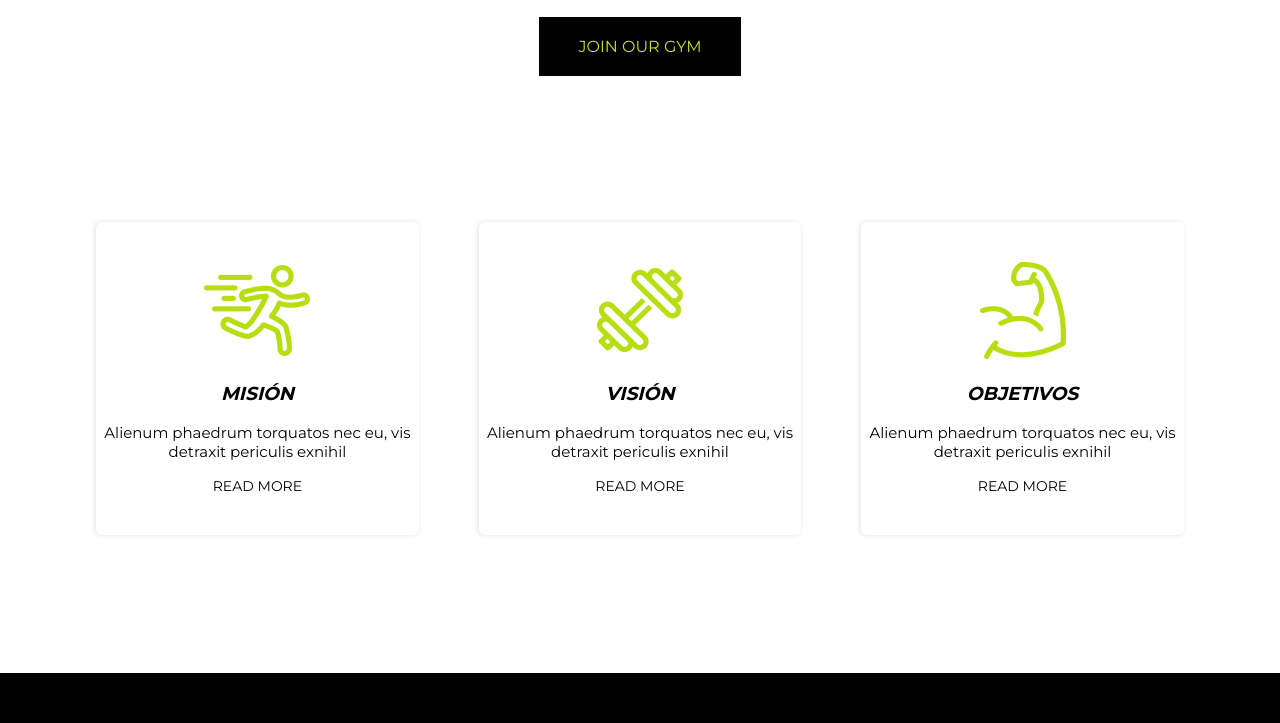
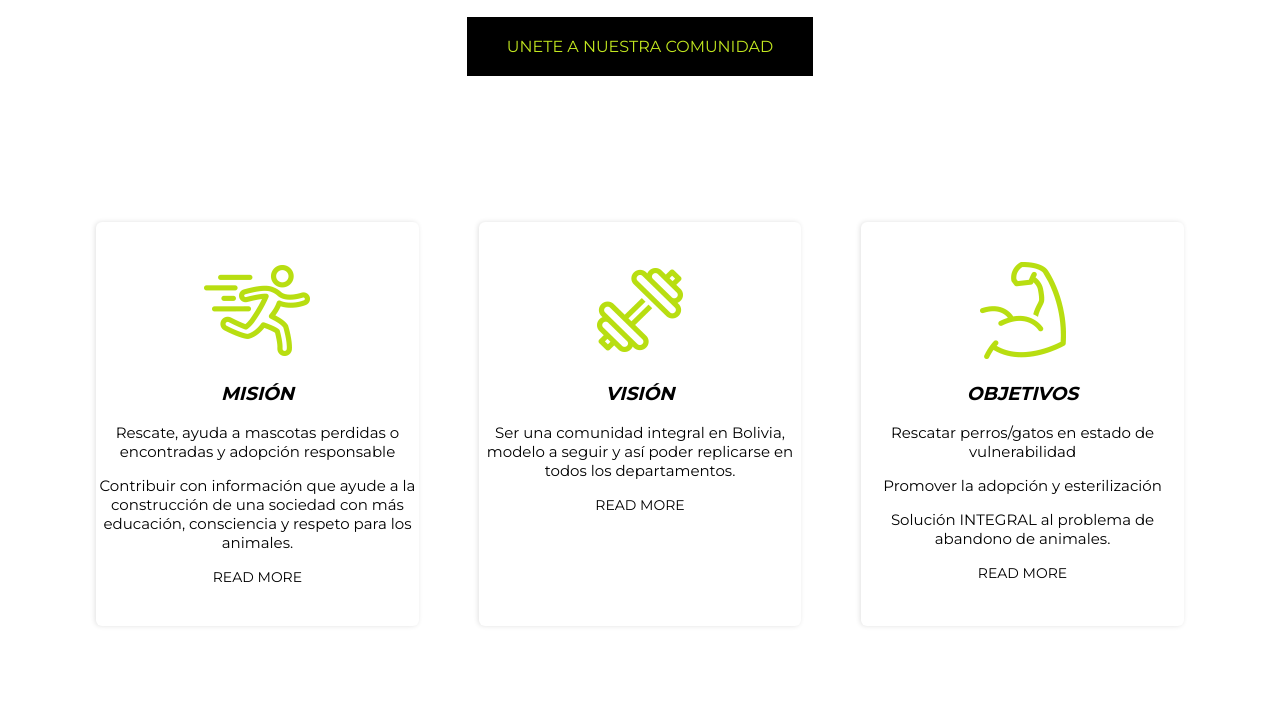
Before and after one commit to RamirezInformation/proyecto-mascotas, a plain HTML site: page index.html in a window 1280 px wide. Shown: the part 578-1301 px from the top of the page. Drawn offline with nearby package versions, Linux system fonts and the light colour scheme.

Commit message:
cambio en el menu

```diff
--- a/index.html
+++ b/index.html
@@ -30,8 +30,8 @@
         <link rel="preconnect" href="https://fonts.gstatic.com">
         <link href="https://fonts.googleapis.com/css2?family=Montserrat:wght@400;700;800&display=swap" rel="stylesheet">
     <div class="titular">
-        <h1>STAR YOUR FREE WORKOUT.</h1>
-        <a href="">JOIN OUR GYM</a>
+        <h1>TU PUEDES SER LA DIFERENCIA.</h1>
+        <a href="">UNETE A NUESTRA COMUNIDAD</a>
     </div>
     </header>
     <section id="tarjetas">
@@ -41,21 +41,26 @@
                 <div class="tarjeta">
                     <img src="imagenes/icon-1.png" alt="">
                     <h3>MISIÓN</h3>
-                    <p>Alienum phaedrum torquatos nec eu, vis detraxit periculis exnihil</p>
+                    <p>Rescate, ayuda a mascotas perdidas o encontradas y adopción responsable</p>
+                    <p>
+                        Contribuir con información que ayude a la construcción de una sociedad
+                        con más educación, consciencia y respeto para los animales.</p>
                     <a href="">READ MORE</a>
                 </div>
 
                 <div id="segunda-tarjeta" class="tarjeta">
                     <img src="imagenes/icon-2.png" alt="">
                     <h3>VISIÓN</h3>
-                    <p>Alienum phaedrum torquatos nec eu, vis detraxit periculis exnihil</p>
+                    <p>Ser una comunidad integral en Bolivia, modelo a seguir y  así poder replicarse en todos los departamentos.</p>
                     <a href="">READ MORE</a>
                 </div>
 
                 <div class="tarjeta">
                     <img src="imagenes/icon-3.png" alt="">
                     <h3>OBJETIVOS</h3>
-                    <p>Alienum phaedrum torquatos nec eu, vis detraxit periculis exnihil</p>
+                    <p>Rescatar perros/gatos en estado de vulnerabilidad</p>
+                    <p>Promover la adopción y esterilización</p>
+                    <p>Solución INTEGRAL al problema de abandono de animales.</p>
                     <a href="">READ MORE</a>
                 </div>
 
```
